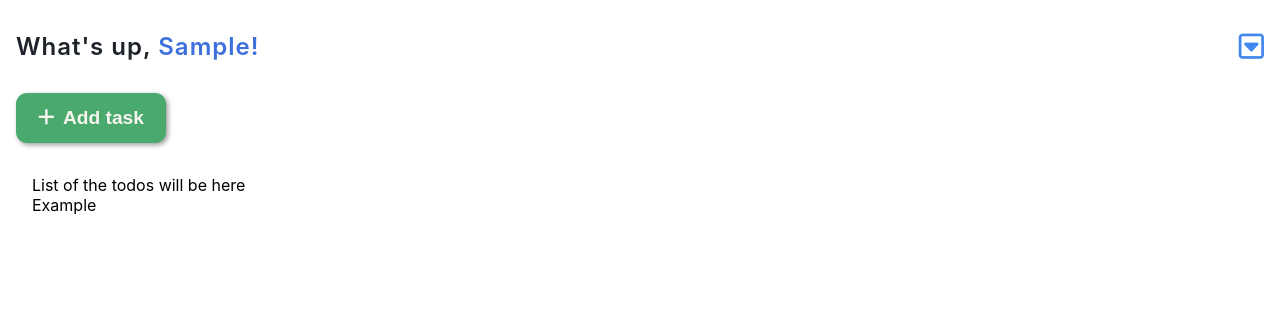
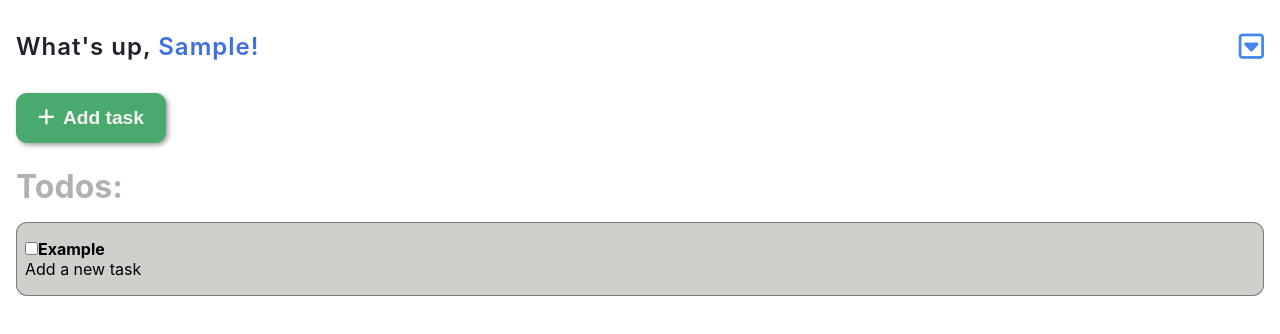
Before and after one commit to mrLuisFer/todolist, a React (Create React App) app: page /home in a window 1280 px wide. Shown: the top 334 px of the page. Built offline with nearby package versions, Linux system fonts and the light colour scheme; sample sign-in values are in the browser's storage.

Commit message:
feat: some styles added

```diff
--- a/src/components/ListTodos/ListTodos.jsx
+++ b/src/components/ListTodos/ListTodos.jsx
@@ -1,14 +1,19 @@
 import React from 'react'
 import Todo from './Todo/Todo'
 
-import { ListTodosStyled } from './ListTodos.styles.js'
+import { ListTodosStyled, ListTodosTitle } from './ListTodos.styles.js'
 
 export default function ListTodos({ tasksValue }) {
   return (
     <ListTodosStyled>
-      <p>List of the todos will be here</p>
+      <ListTodosTitle>Todos:</ListTodosTitle>
       {tasksValue.map((todoValue) => (
-        <Todo key={todoValue.id} taskTitle={todoValue.task} id={todoValue.id} />
+        <Todo
+          key={todoValue.id}
+          taskTitle={todoValue.task}
+          id={todoValue.id}
+          description={todoValue.description}
+        />
       ))}
     </ListTodosStyled>
   )
--- a/src/components/ListTodos/ListTodos.styles.js
+++ b/src/components/ListTodos/ListTodos.styles.js
@@ -1,6 +1,19 @@
 import styled from 'styled-components'
-import { paddingLayout } from '../../styles/utils/paddingLayout.js'
+import { userNoSelect } from 'styles/utils/userNoSelect'
 
 export const ListTodosStyled = styled.div`
-  ${paddingLayout()}
+  padding-top: 1.5rem;
 `
+
+export const ListTodosTitle = styled.h2`
+  margin-bottom: 1rem;
+  font-size: 2rem;
+  opacity: 0.3;
+  transition: var(--transition);
+
+  ${userNoSelect()}
+
+  &:hover {
+    opacity: 0.5;
+  }
+`
--- a/src/components/ListTodos/Todo/Todo.jsx
+++ b/src/components/ListTodos/Todo/Todo.jsx
@@ -1,7 +1,31 @@
-import React from 'react'
+import React, { useState } from 'react'
 
-import { LTTodoContainer } from './Todo.styles'
+import { LTTodoContainer, LTTodoDescription, LTTodoTitle } from './Todo.styles'
 
 export default function Todo({ taskTitle, description = '', id }) {
-  return <LTTodoContainer key={id}>{taskTitle}</LTTodoContainer>
+  const [inputCheck, setInputCheck] = useState(false)
+
+  const handleIsTaskDonde = (event) => {
+    let isChecked = event.target.checked
+    console.log(isChecked)
+    setInputCheck(isChecked)
+  }
+
+  return (
+    <LTTodoContainer key={id} isChecked={inputCheck}>
+      <div>
+        <LTTodoTitle isChecked={inputCheck}>
+          <input
+            type='checkbox'
+            name={`isTaskDone-${id}`}
+            id={`isTaskDone-${id}`}
+            onChange={handleIsTaskDonde}
+          />
+          <label htmlFor={`isTaskDone-${id}`}>{taskTitle}</label>
+        </LTTodoTitle>
+        <div></div>
+      </div>
+      {description.length > 5 ? <LTTodoDescription>{description}</LTTodoDescription> : ''}
+    </LTTodoContainer>
+  )
 }
--- a/src/components/ListTodos/Todo/Todo.styles.js
+++ b/src/components/ListTodos/Todo/Todo.styles.js
@@ -1,3 +1,27 @@
-import styled from 'styled-components'
+import styled, { css } from 'styled-components'
 
-export const LTTodoContainer = styled.div``
+export const LTTodoContainer = styled.div`
+  width: 100%;
+  background: var(--grey);
+  margin-bottom: 2rem;
+  padding: 1rem 0.5rem;
+  border-radius: var(--sm-radius);
+  transition: var(--transition);
+
+  ${(props) =>
+    props.isChecked
+      ? css`
+          border: 1px solid var(--green);
+          opacity: 0.6;
+        `
+      : css`
+          border: 0.5px solid var(--shadow-color);
+          opacity: 1;
+        `}
+`
+
+export const LTTodoTitle = styled.h3`
+  text-decoration: ${(props) => (props.isChecked ? 'line-through' : 'none')};
+`
+
+export const LTTodoDescription = styled.p``
--- a/src/index.css
+++ b/src/index.css
@@ -35,6 +35,10 @@
   margin: 0;
   box-sizing: border-box;
   scrollbar-width: thin;
+}
+
+*:focus-visible {
+  outline: 1px solid #185adb;
 }
 
 body {
```
